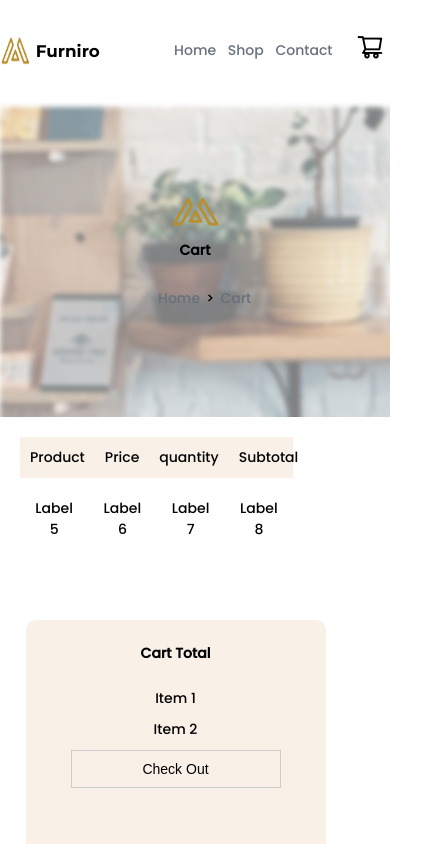
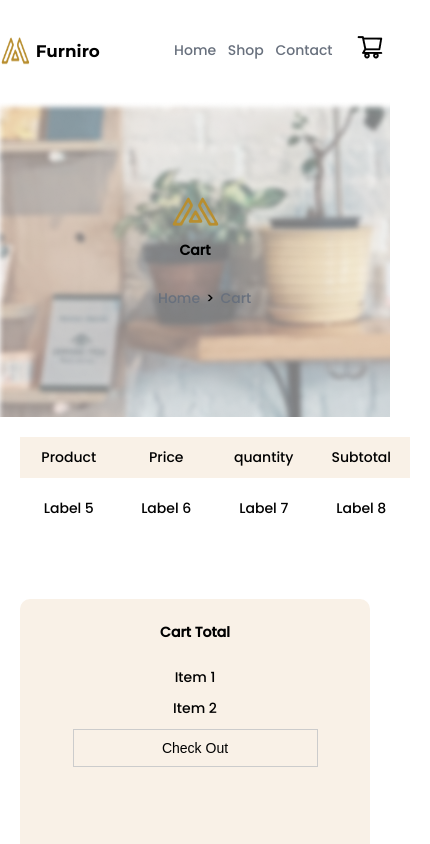
Before and after one commit to Zeinababoalsoud/e-commerce-website, a React (Vite) app in the folder final-project-advanced-level/: page /Cart in a window 390 px wide. Shown: the top 844 px of the page, 430 px wide, since content can reach past the window. Built offline with nearby package versions, Linux system fonts and the light colour scheme.

Commit message:
second-commit

```diff
--- a/final-project-advanced-level/src/pages/cart/Cart.css
+++ b/final-project-advanced-level/src/pages/cart/Cart.css
@@ -89,6 +89,9 @@
     .cart-container{
         flex-direction: column;
     }
+    .cart-container div{
+        width:100%;
+    }
 
 }
 
```
